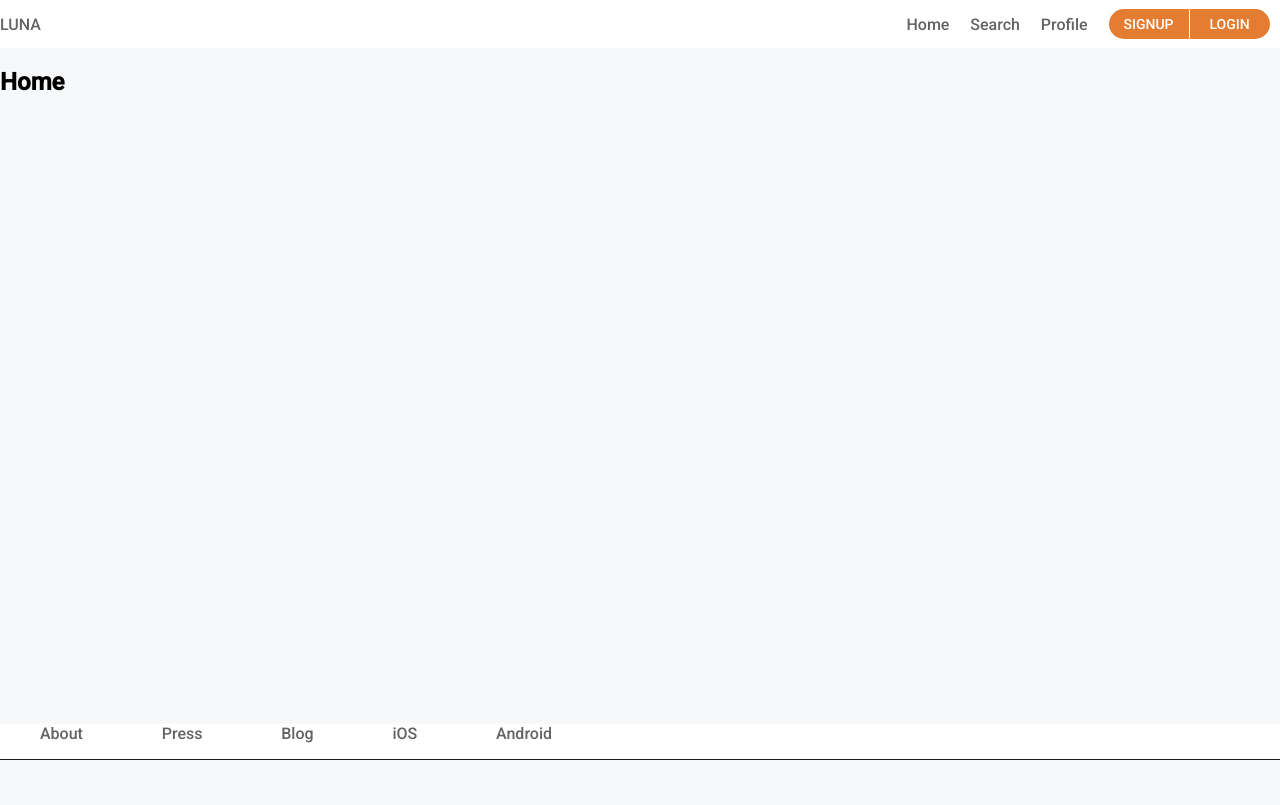
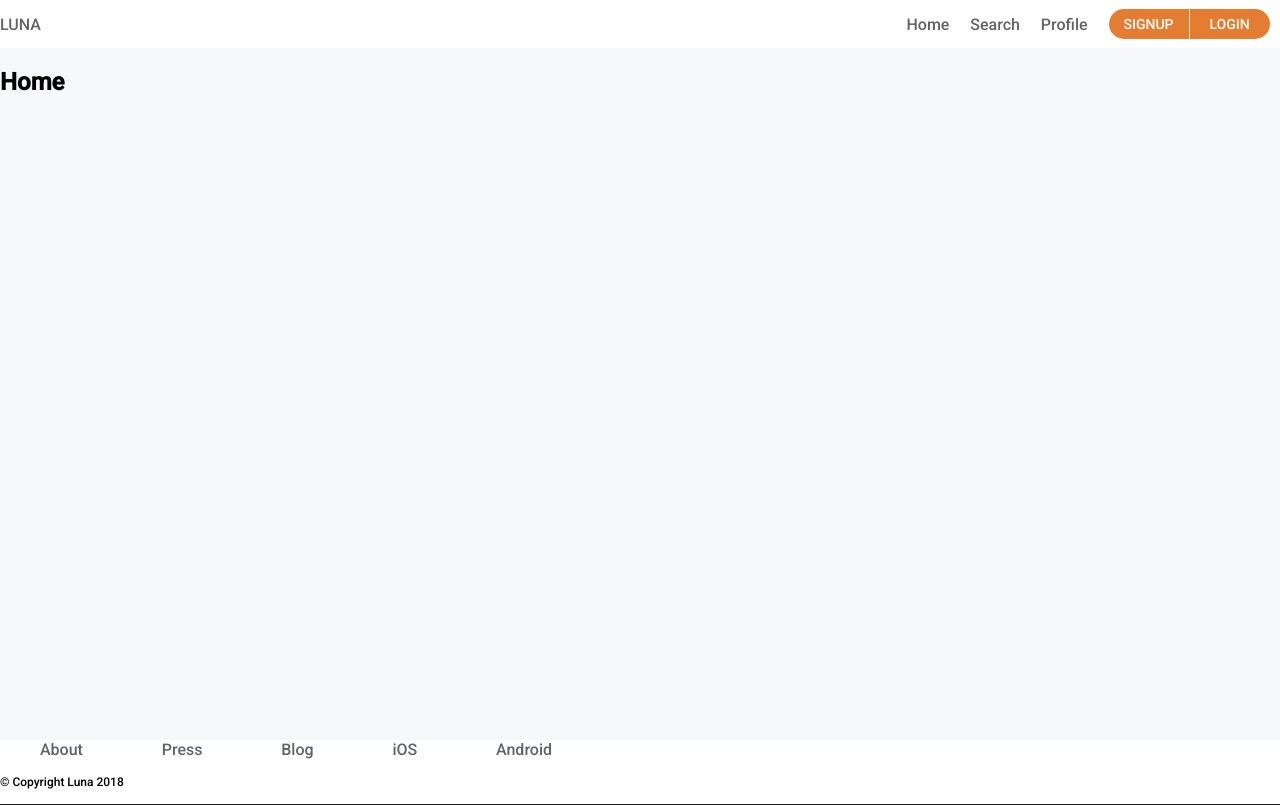
Before and after one commit to dininni8319/luna2, a React (Vite) app: page / in a window 1280 px wide. Built offline with nearby package versions, Linux system fonts and the light colour scheme.

Commit message:
layout component implementations

```diff
--- a/src/components/Footer/index.tsx
+++ b/src/components/Footer/index.tsx
@@ -1,5 +1,5 @@
 import { Link } from 'react-router-dom'
-import { FooterStyle } from './style'
+import { FooterStyle, CopyRightTag } from './style'
 
 const Footer = () => {
   return (
@@ -11,7 +11,9 @@ const Footer = () => {
         <Link to='/ios'>iOS</Link>
         <Link to='/android'>Android</Link>
       </ul>
-
+      <div>
+        <CopyRightTag>© Copyright Luna 2018</CopyRightTag>
+      </div>
     </FooterStyle>
   )
 }
--- a/src/components/Footer/style.ts
+++ b/src/components/Footer/style.ts
@@ -2,7 +2,7 @@ import styled from 'styled-components'
 
 export const FooterStyle = styled.div`
   background: white;
-  height: 70%;
+  height: 8vh;
   width: 100%;
   border-bottom: 1px solid ${props => props.theme.textGray};
 
@@ -12,4 +12,12 @@ export const FooterStyle = styled.div`
     justify-content: space-between;
     align-items: center;
   }
+
+
 `
+
+export const CopyRightTag = styled.p`
+  font-size: 12px;
+  font-weight: 400;
+  line-height: 14.06px;
+`
--- a/src/router.tsx
+++ b/src/router.tsx
@@ -2,8 +2,7 @@ import {
   createBrowserRouter,
   RouterProvider,
   Routes,
-  Route,
-  Outlet
+  Route
 } from "react-router-dom";
 import {
   Home,
--- a/src/style/globalWrapper.ts
+++ b/src/style/globalWrapper.ts
@@ -2,5 +2,5 @@ import styled from 'styled-components';
 
 export const PageWrapper = styled.section`
   width: 100%;
-  min-height: 80vh;
+  min-height: 82vh;
 `;
```
Also changed, not shown: src/components/LayoutComponent/index.tsx (added, +20 -0 lines), src/style/globalLayout.ts (added, +16 -0 lines).
